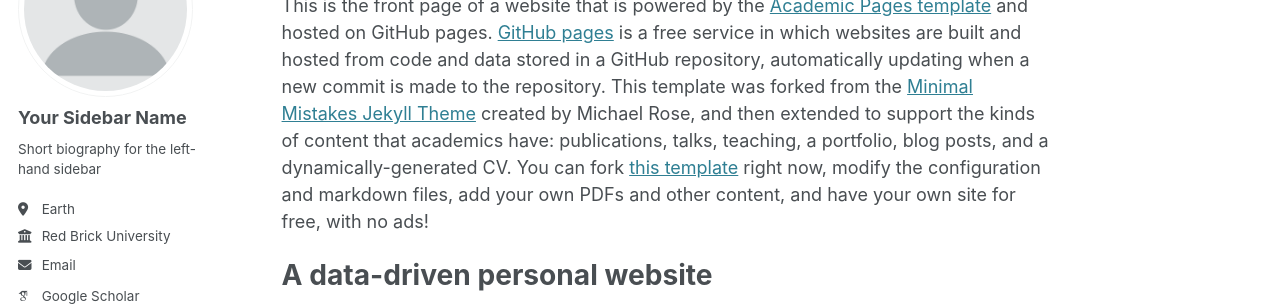
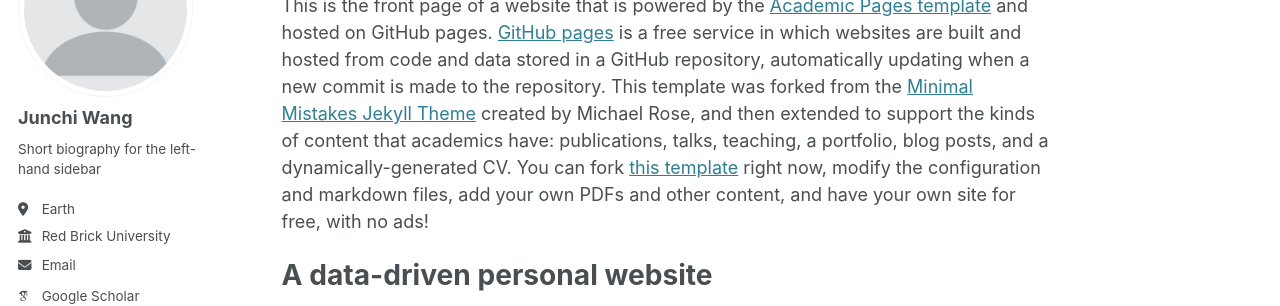
Before and after one commit to wjc1207/Junchi.github.io, a Jekyll site: the page built from _pages/about.md, in a window 1280 px wide. Shown: the part 184-490 px from the top of the page. Built offline with Jekyll 4.4.1, drawn with Linux system fonts in a browser that asks for light colours; some web fonts are replaced.

Commit message:
Update _config.yml

```diff
--- a/_config.yml
+++ b/_config.yml
@@ -13,7 +13,7 @@ title                    : "Junchi Wang"
 title_separator          : "-"
 name                     : &name "Junchi Wang"
 description              : &description "personal description"
-url                      : https://academicpages.github.io # the base hostname & protocol for your site e.g. "https://[your GitHub username].github.io"
+url                      : https://Junchi.github.io # the base hostname & protocol for your site e.g. "https://[your GitHub username].github.io"
 baseurl                  : "" # the subpath of your site, e.g. "/blog"
 repository               : "wjc1207/Junchi.github.io"
 
@@ -23,8 +23,8 @@ repository               : "wjc1207/Junchi.github.io"
 author:
   # Biographic information
   avatar           : "profile.png"
-  name             : "Your Sidebar Name"
-  pronouns         : # example: "she/her"
+  name             : "Junchi Wang"
+  pronouns         : # example: "He/His"
   bio              : "Short biography for the left-hand sidebar"
   location         : "Earth"
   employer         : "Red Brick University"
```
